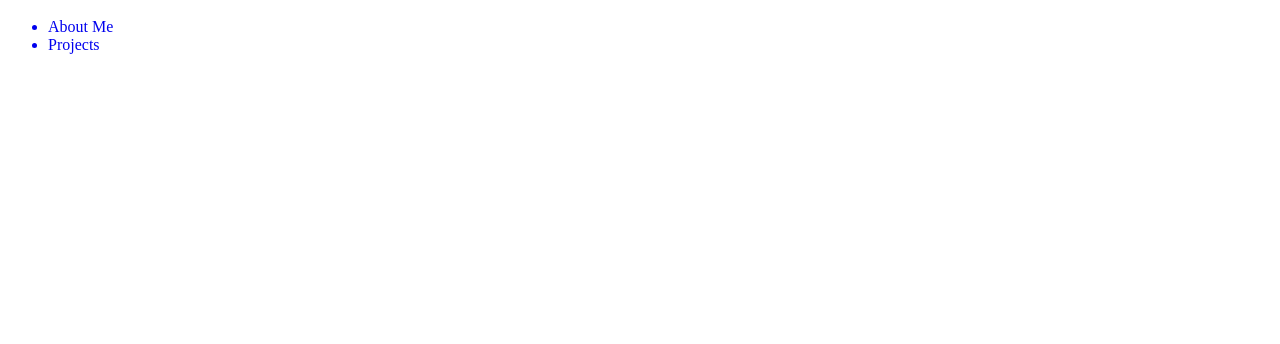
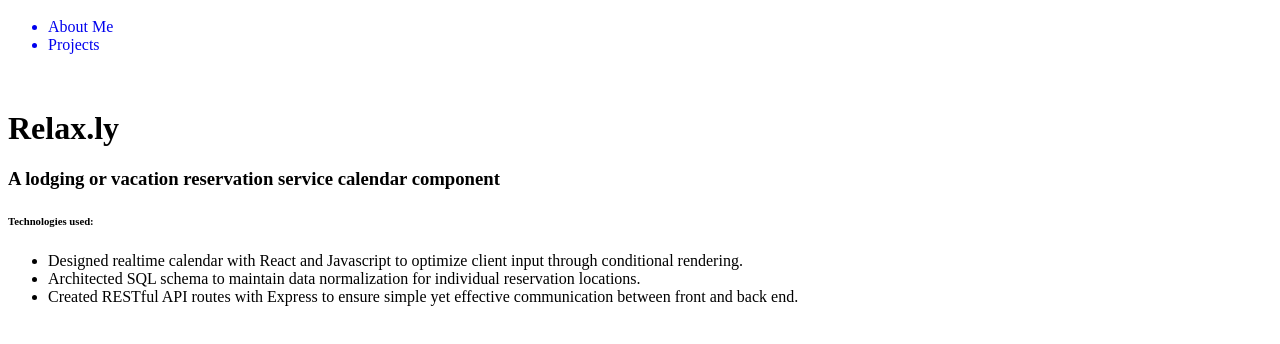
Before and after one commit to jon-zawada/portfolio, a React app: page /1 in a window 1280 px wide. Shown: the part 432-776 px from the top of the page. Built offline with nearby package versions, Linux system fonts and the light colour scheme; the HTML template or start-up script is replaced by a standard one.

Commit message:
project info components rendering most data with incomplete css

```diff
--- a/client/src/components/App.jsx
+++ b/client/src/components/App.jsx
@@ -20,9 +20,10 @@ class App extends React.Component {
           <Header />
           <Switch>
             <Route path="/" exact component={About} />
+            {/* redirct */}
             <Route path="/about" component={About} />
             <Route path="/projects" exact component={Projects} />
-            <Route path="/projects/:id" component={ProjectInfo} />
+            <Route path="/:id" component={ProjectInfo} />
           </Switch>
         </div>
       </Router>
--- a/client/src/components/ProjectDisplay.jsx
+++ b/client/src/components/ProjectDisplay.jsx
@@ -2,10 +2,10 @@ import React from 'react';
 import { Link } from 'react-router-dom';
 
 const ProjectDisplay = ({ project }) => (
-  <Link to={`/projects/${project.id}`} className="display-link">
+  <Link to={`/${project.id}`} className="display-link">
     <div className="display">
-        <img src={project.icon} alt="" className="project-display-img" />
-        <h5 className="project-display-text">{project.name}</h5>
+      <img src={project.icon} alt="" className="project-display-img" />
+      <h5 className="project-display-text">{project.name}</h5>
     </div>
   </Link>
 );
--- a/client/src/components/ProjectInfo.jsx
+++ b/client/src/components/ProjectInfo.jsx
@@ -1,22 +1,32 @@
 import React from 'react';
 import { render } from 'react-dom';
-import { projects } from '../../../data/projectData';
+import data, { projects } from '../../../data/projectData';
 
 const ProjectInfo = ({ match }) => {
-  const fetchProject = (id) => {
-    for (let i = 0; i < projects.length; i++) {
-      if (projects[i].id === Number(id)) {
-        return projects[i];
-      }
-    }
-    return null;
-  };
-  const project = fetchProject(match.params.id);
+  // const fetchProject = (id) => {
+  //   for (let i = 0; i < projects.length; i++) {
+  //     if (projects[i].id === Number(id)) {
+  //       return projects[i];
+  //     }
+  //   }
+  //   return null;
+  // };
+  // // const project = fetchProject(match.params.id);
+  const project = data[match.params.id];
   console.log(project);
   return (
     <div className="project-info">
-      <img src={project.gif} alt="" />
-      <div>{project.name}</div>
+      <img src={project.gif} alt="" className="img-info" />
+      <div className="text-info">
+        <h1 className="info-header">{project.name}</h1>
+        <h3>{project.description}</h3>
+        <h6>Technologies used: </h6>
+        <ul className="bullet-list">
+          {project.bullets.map((bullet) => (
+            <li className="bullets">{bullet}</li>
+          ))}
+        </ul>
+      </div>
     </div>
   );
 };
--- a/data/projectData.js
+++ b/data/projectData.js
@@ -1,10 +1,54 @@
 const data = {
+  1: {
+    name: 'Relax.ly',
+    description: 'A lodging or vacation reservation service calendar component',
+    tech: [],
+    bullets: [
+      'Designed realtime calendar with React and Javascript to optimize client input through conditional rendering.',
+      'Architected SQL schema to maintain data normalization for individual reservation locations.',
+      'Created RESTful API routes with Express to ensure simple yet effective communication between front and back end.'
+    ],
+    gif: '',
+    icon: '/images/relaxly.png',
+    id: 1
+  },
+  2: {
+    name: 'Nimbus',
+    description: 'A music streaming service sidebare component',
+    tech: [],
+    bullets: [
+      `Distributed workload on Node servers by implementing an Nginx round-robin load balancer and improved throughput
+      from ~550rps to ~1000rps and average request latency to 29ms.`,
+      'Implemented an Nginx cache to improve query speeds by 90% (~300ms to ~29ms).',
+      'Utilized New Relic and Loader.io to diagnose and determine server and database bottlenecks.'
+    ],
+    gif: '',
+    icon: '/images/headphones.svg',
+    id: 2
+  },
+  3: {
+    name: 'Adventure Tide',
+    description: 'A real time ocean tide tracking application',
+    tech: [],
+    bullets: [
+      'Designed, developed, and deployed, in 2 days, a web application that allows users to monitor optimal ocean conditions and log their personalized experiences.',
+      'Implemented smooth communication between multiple web APIs using Unirest to obtain realtime tide level data.',
+      'Displayed tide level data per input location for an interactive and clean user experience through the use of React-Charts-2.'
+    ],
+    gif: '/images/tides1.gif',
+    icon: '/images/wave1.png',
+    id: 3
+  },
   projects: [
     {
       name: 'Relax.ly',
       description: '',
       tech: [],
-      bullets: [],
+      bullets: [
+        'Designed realtime calendar with React and Javascript to optimize client input through conditional rendering.',
+        'Architected SQL schema to maintain data normalization for individual reservation locations.',
+        'Created RESTful API routes with Express to ensure simple yet effective communication between front and back end.'
+      ],
       gif: '',
       icon: '/images/relaxly.png',
       id: 1
@@ -13,7 +57,12 @@ const data = {
       name: 'Nimbus',
       description: '',
       tech: [],
-      bullets: [],
+      bullets: [
+        `Distributed workload on Node servers by implementing an Nginx round-robin load balancer and improved throughput
+        from ~550rps to ~1000rps and average request latency to 29ms.`,
+        'Implemented an Nginx cache to improve query speeds by 90% (~300ms to ~29ms).',
+        'Utilized New Relic and Loader.io to diagnose and determine server and database bottlenecks.'
+      ],
       gif: '',
       icon: '/images/headphones.svg',
       id: 2
@@ -22,8 +71,12 @@ const data = {
       name: 'Adventure Tide',
       description: '',
       tech: [],
-      bullets: [],
-      gif: '/images/tides.gif',
+      bullets: [
+        'Designed, developed, and deployed, in 2 days, a web application that allows users to monitor optimal ocean conditions and log their personalized experiences.',
+        'Implemented smooth communication between multiple web APIs using Unirest to obtain realtime tide level data.',
+        'Displayed tide level data per input location for an interactive and clean user experience through the use of React-Charts-2.'
+      ],
+      gif: '/images/tides1.gif',
       icon: '/images/wave1.png',
       id: 3
     },
```
Also changed, not shown: 3 other files (tests, documents, lock files or other folders).
